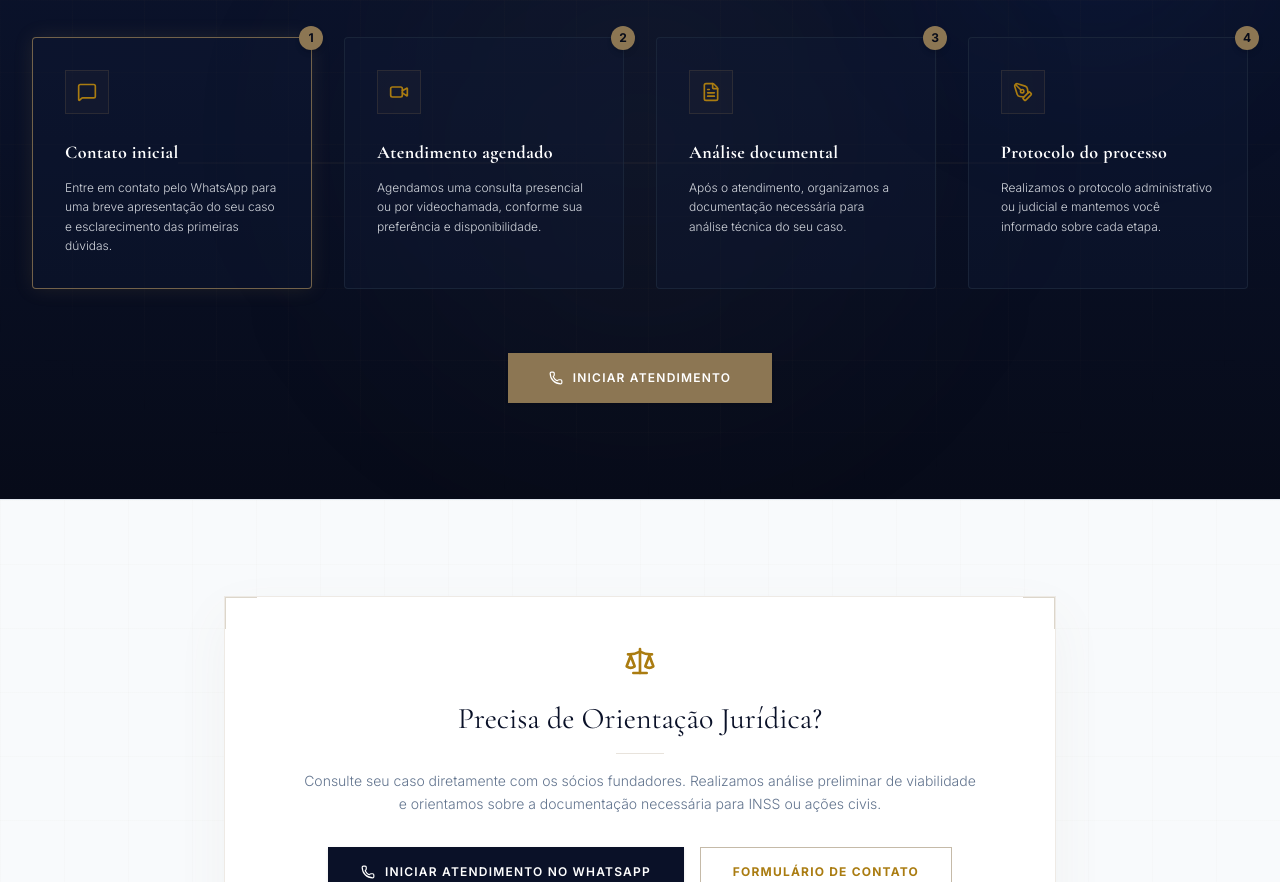
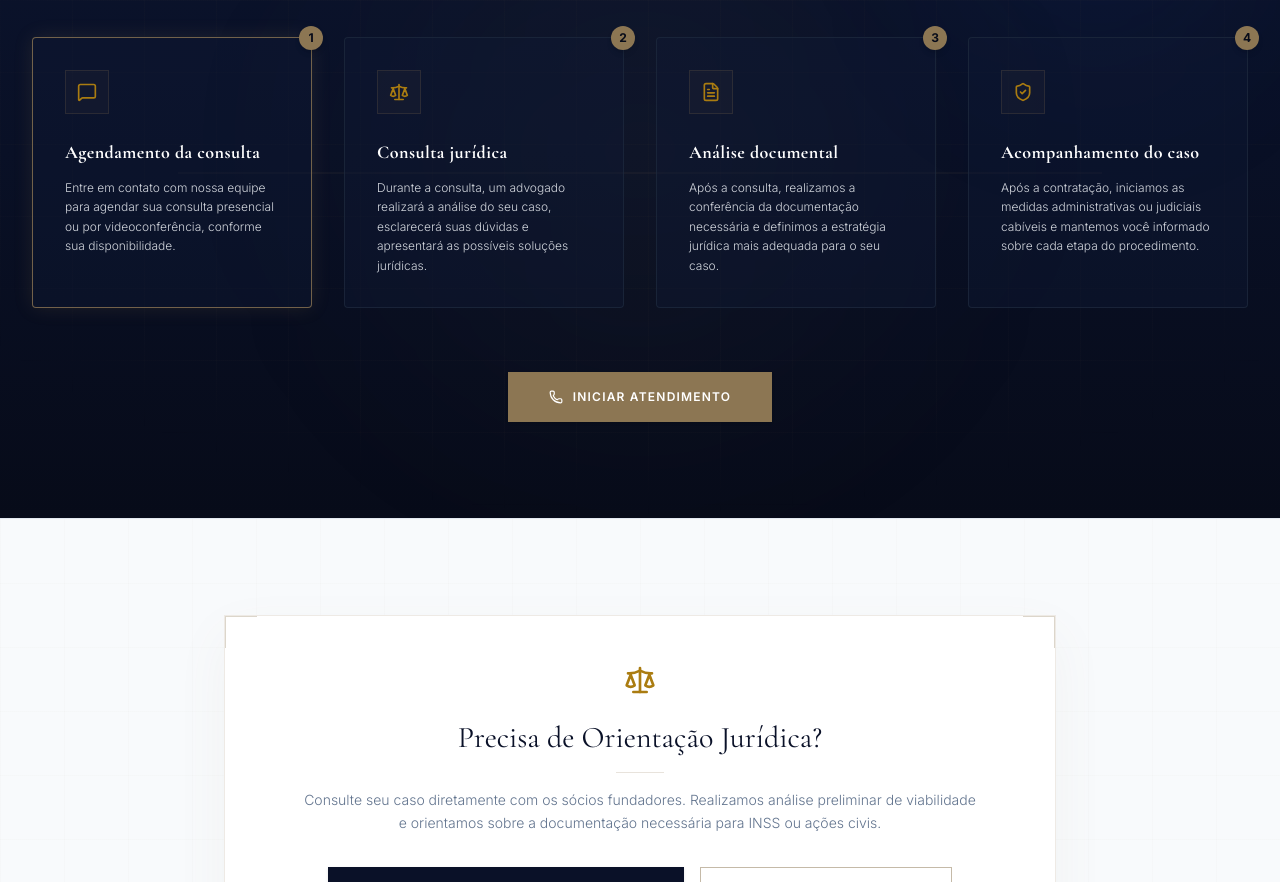
Before and after one commit to oCaio-re/stussi-reis, a Next.js app: page / in a window 1280 px wide. Shown: the part 4940-5822 px from the top of the page. Built offline with nearby package versions, Linux system fonts and the light colour scheme.

Commit message:
fixed fluxo de atendimento by felipe

```diff
--- a/src/app/page.tsx
+++ b/src/app/page.tsx
@@ -630,28 +630,28 @@ export default function Home() {
               {[
                 {
                   step: 1,
-                  title: "Contato inicial",
-                  description: "Entre em contato pelo WhatsApp para uma breve apresentação do seu caso e esclarecimento das primeiras dúvidas.",
+                  title: "Agendamento da consulta",
+                  description: "Entre em contato com nossa equipe para agendar sua consulta presencial ou por videoconferência, conforme sua disponibilidade.",
                   icon: MessageSquare,
-                  active: true, // First card highlighted as in the image
+                  active: true,
                 },
                 {
                   step: 2,
-                  title: "Atendimento agendado",
-                  description: "Agendamos uma consulta presencial ou por videochamada, conforme sua preferência e disponibilidade.",
-                  icon: Video,
+                  title: "Consulta jurídica",
+                  description: "Durante a consulta, um advogado realizará a análise do seu caso, esclarecerá suas dúvidas e apresentará as possíveis soluções jurídicas.",
+                  icon: Scale,
                 },
                 {
                   step: 3,
                   title: "Análise documental",
-                  description: "Após o atendimento, organizamos a documentação necessária para análise técnica do seu caso.",
+                  description: "Após a consulta, realizamos a conferência da documentação necessária e definimos a estratégia jurídica mais adequada para o seu caso.",
                   icon: FileText,
                 },
                 {
                   step: 4,
-                  title: "Protocolo do processo",
-                  description: "Realizamos o protocolo administrativo ou judicial e mantemos você informado sobre cada etapa.",
-                  icon: PenTool,
+                  title: "Acompanhamento do caso",
+                  description: "Após a contratação, iniciamos as medidas administrativas ou judiciais cabíveis e mantemos você informado sobre cada etapa do procedimento.",
+                  icon: ShieldCheck,
                 },
               ].map((item, idx) => {
                 const Icon = item.icon;
```
